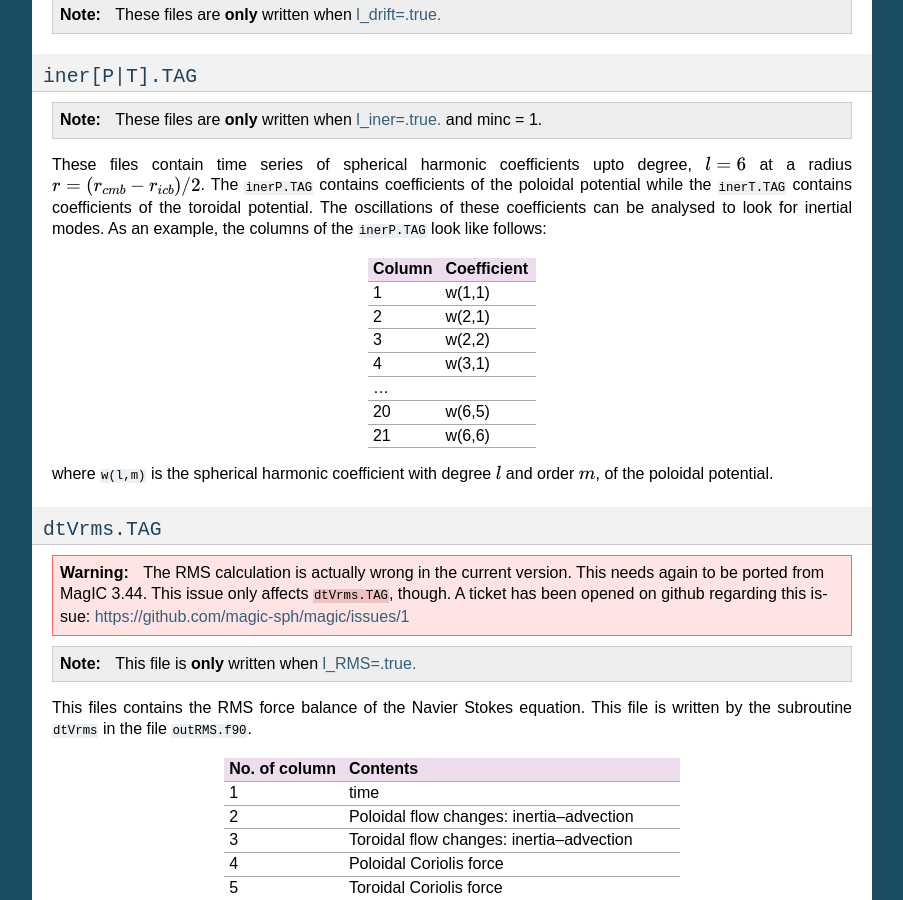
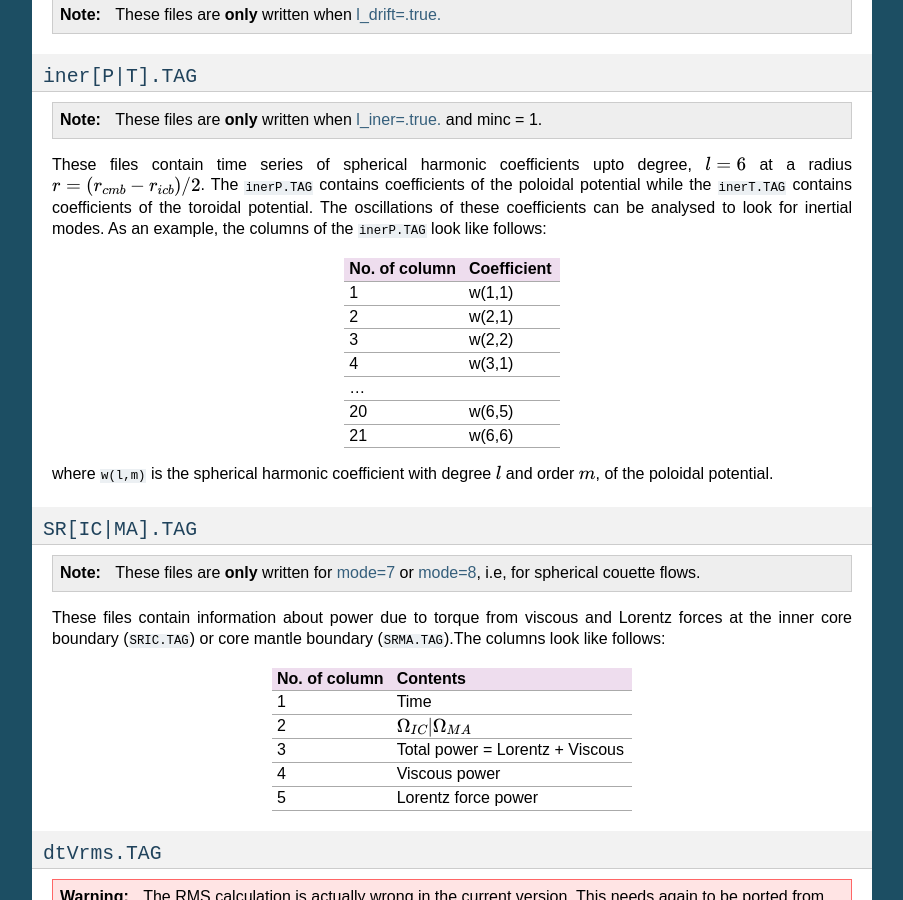
Before and after one commit to magic-sph/magic, a Sphinx documentation site: the page built from doc/sphinx/outputFiles/outTimeSeriesSupp.rst, in a window 1280 px wide and 900 px high, scrolled down 840 px. Shown: the whole window, without its empty margins (198-1101 px from the left). Built offline with Sphinx 7.4.7, drawn with Linux system fonts in a browser that asks for light colours.

Commit message:
Added doc for SR[IC|MA] files

```diff
--- a/doc/sphinx/outputFiles/outTimeSeriesSupp.rst
+++ b/doc/sphinx/outputFiles/outTimeSeriesSupp.rst
@@ -54,26 +54,46 @@ This file can be read using :py:class:`magic.MagicTs` with the following options
 
 These files contain time series of spherical harmonic coefficients upto degree, :math:`l=6` at a radius :math:`r = (r_{cmb} - r_{icb})/2`. The ``inerP.TAG`` contains coefficients of the poloidal potential while the ``inerT.TAG`` contains coefficients of the toroidal potential. The oscillations of these coefficients can be analysed to look for inertial modes. As an example, the columns of the ``inerP.TAG`` look like follows:
 
- +--------------+-------------+
- |Column        | Coefficient |
- +==============+=============+
- | 1            | w(1,1)      |
- +--------------+-------------+
- | 2            | w(2,1)      |
- +--------------+-------------+
- | 3            | w(2,2)      |
- +--------------+-------------+
- | 4            | w(3,1)      |
- +--------------+-------------+
- |             ...            |
- +--------------+-------------+
- | 20           | w(6,5)      |
- +--------------+-------------+
- | 21           | w(6,6)      |
- +--------------+-------------+
+  +--------------+-------------+
+  | No. of column| Coefficient |
+  +==============+=============+
+  | 1            | w(1,1)      |
+  +--------------+-------------+
+  | 2            | w(2,1)      |
+  +--------------+-------------+
+  | 3            | w(2,2)      |
+  +--------------+-------------+
+  | 4            | w(3,1)      |
+  +--------------+-------------+
+  |             ...            |
+  +--------------+-------------+
+  | 20           | w(6,5)      |
+  +--------------+-------------+
+  | 21           | w(6,6)      |
+  +--------------+-------------+
 
 where ``w(l,m)`` is the spherical harmonic coefficient with degree :math:`l` and order :math:`m`, of the poloidal potential.
 
+``SR[IC|MA].TAG``
+-------------------
+
+.. note:: These files are **only** written for :ref:`mode=7 <varmode>` or :ref:`mode=8 <varmode>`, i.e, for spherical couette flows.
+
+These files contain information about power due to torque from viscous and Lorentz forces at the inner core boundary (``SRIC.TAG``) or core mantle boundary (``SRMA.TAG``).The columns look like follows:
+
+  +--------------+----------------------------------+
+  | No. of column| Contents                         |
+  +==============+==================================+
+  | 1            | Time                             |
+  +--------------+----------------------------------+
+  | 2            | :math:`\Omega_{IC} | \Omega_{MA}`|
+  +--------------+----------------------------------+
+  | 3            | Total power = Lorentz + Viscous  |
+  +--------------+----------------------------------+
+  | 4            | Viscous power                    |
+  +--------------+----------------------------------+
+  | 5            | Lorentz force power              |
+  +--------------+----------------------------------+
 
 .. _secdtVrmsFile:
 
```
